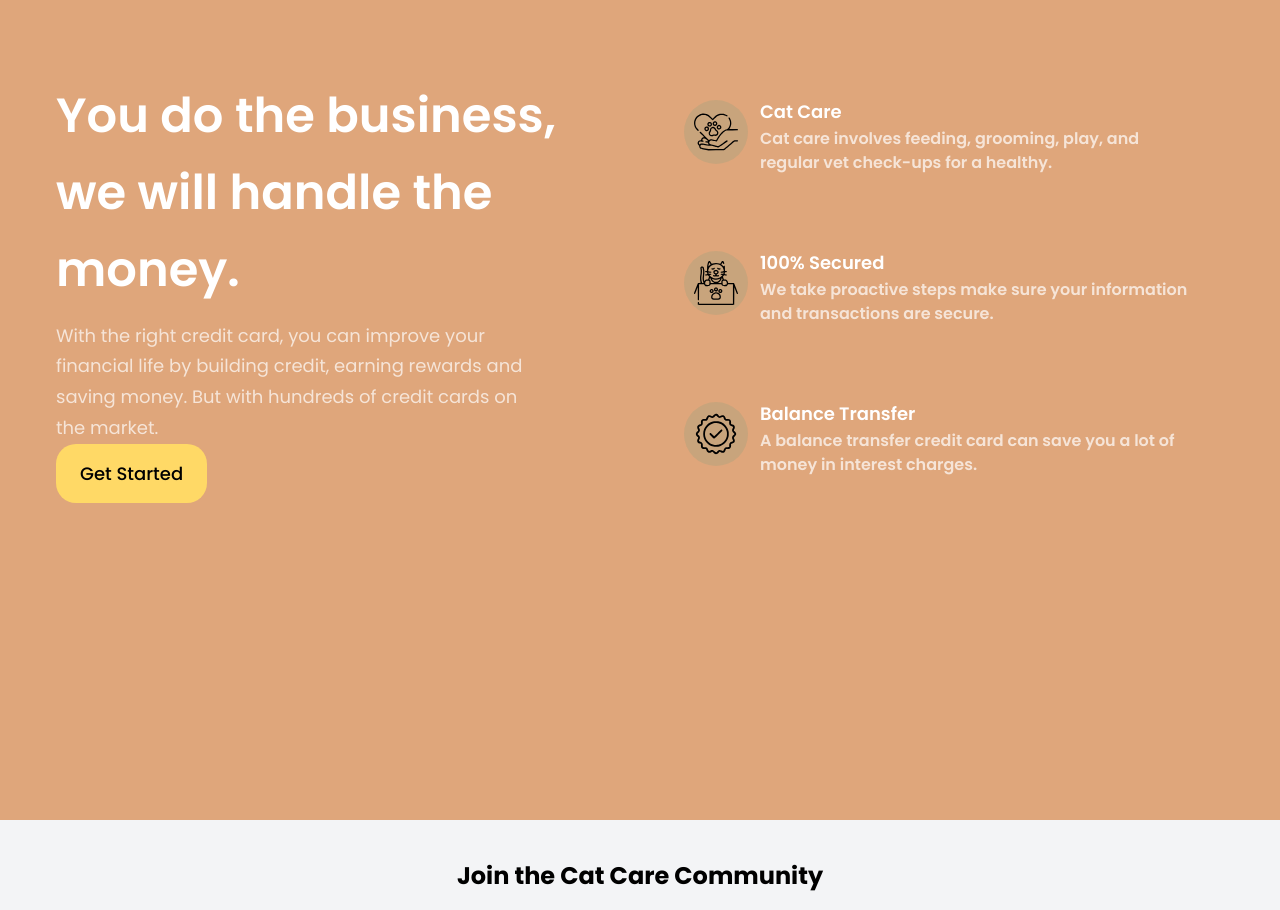
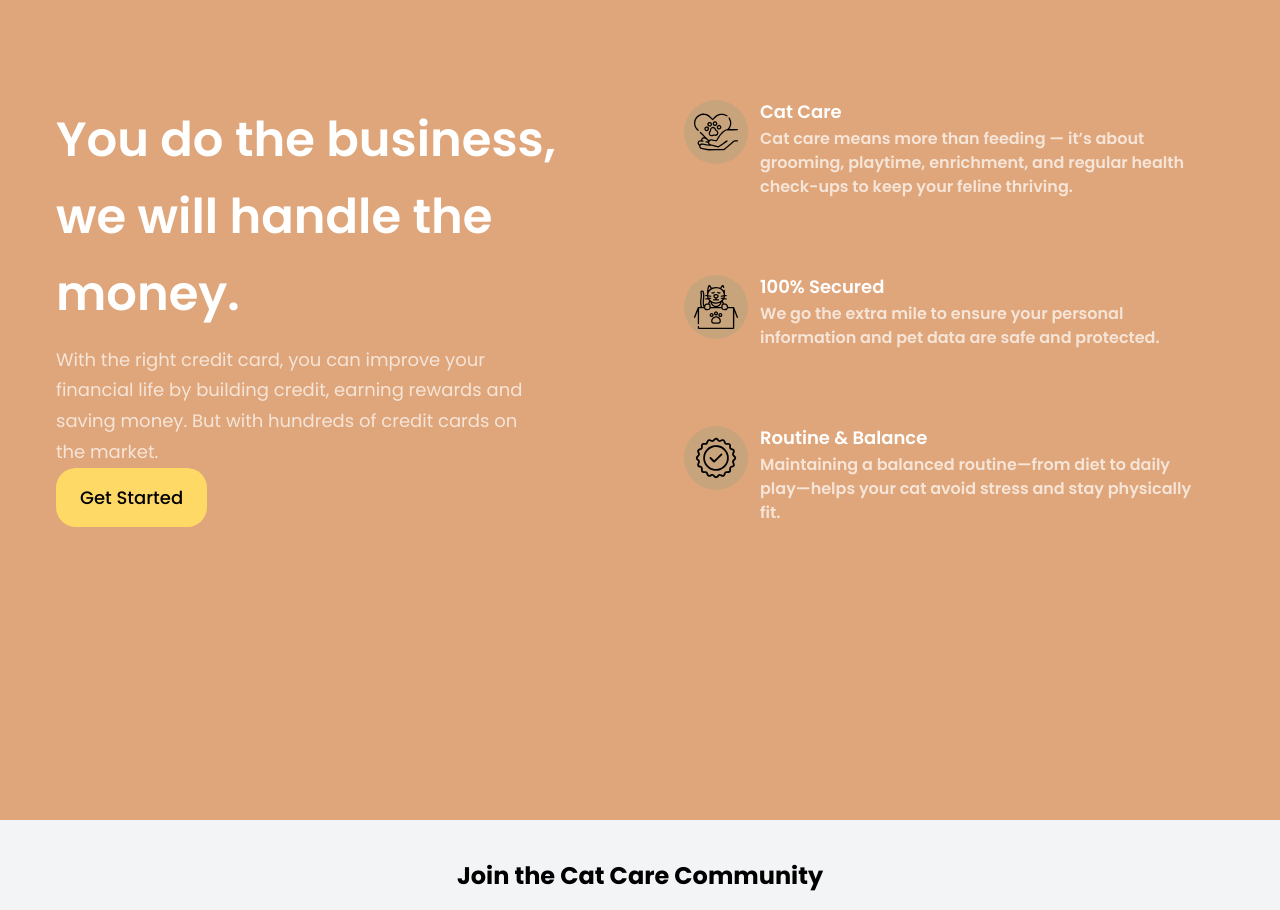
Before and after one commit to sajeed11/Cat_Site, a React (Vite) app: page / in a window 1280 px wide. Shown: the part 2380-3290 px from the top of the page. Built offline with nearby package versions, Linux system fonts and the light colour scheme; no server answers.

Commit message:
feat: update feature descriptions for clarity and engagement

```diff
--- a/src/constants/index.js
+++ b/src/constants/index.js
@@ -43,21 +43,21 @@ export const features = [
     icon: featureLogo2,
     title: "Cat Care",
     content:
-      "Cat care involves feeding, grooming, play, and regular vet check-ups for a healthy.",
+      "Cat care means more than feeding — it’s about grooming, playtime, enrichment, and regular health check-ups to keep your feline thriving.",
   },
   {
     id: "feature-2",
     icon: featureLogo1,
     title: "100% Secured",
     content:
-      "We take proactive steps make sure your information and transactions are secure.",
+      "We go the extra mile to ensure your personal information and pet data are safe and protected.",
   },
   {
     id: "feature-3",
     icon: featureLogo3,
-    title: "Balance Transfer",
+    title: "Routine & Balance",
     content:
-      "A balance transfer credit card can save you a lot of money in interest charges.",
+      "Maintaining a balanced routine—from diet to daily play—helps your cat avoid stress and stay physically fit.",
   },
 ];
 
```
